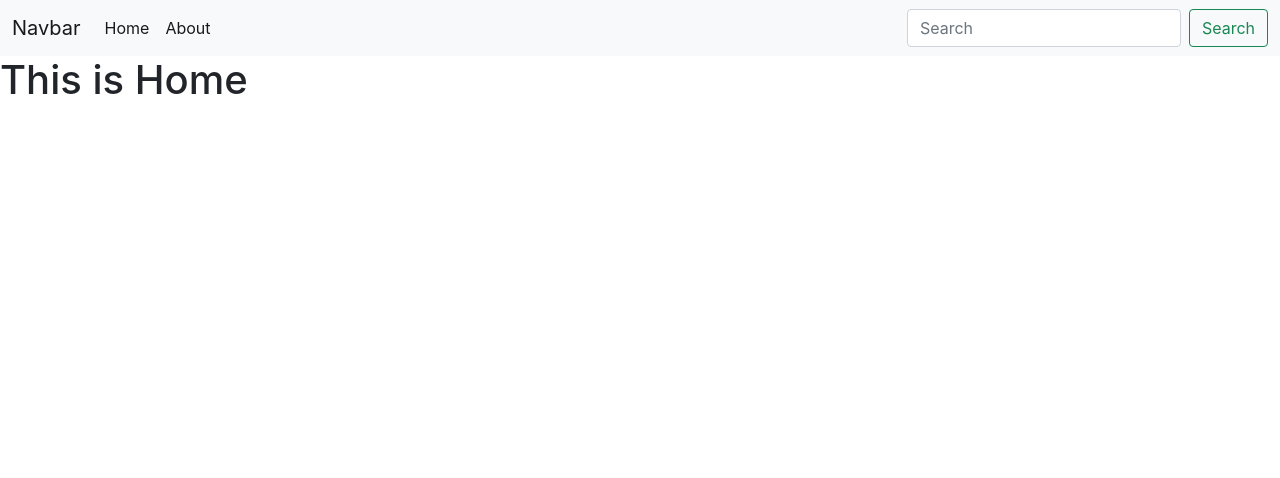
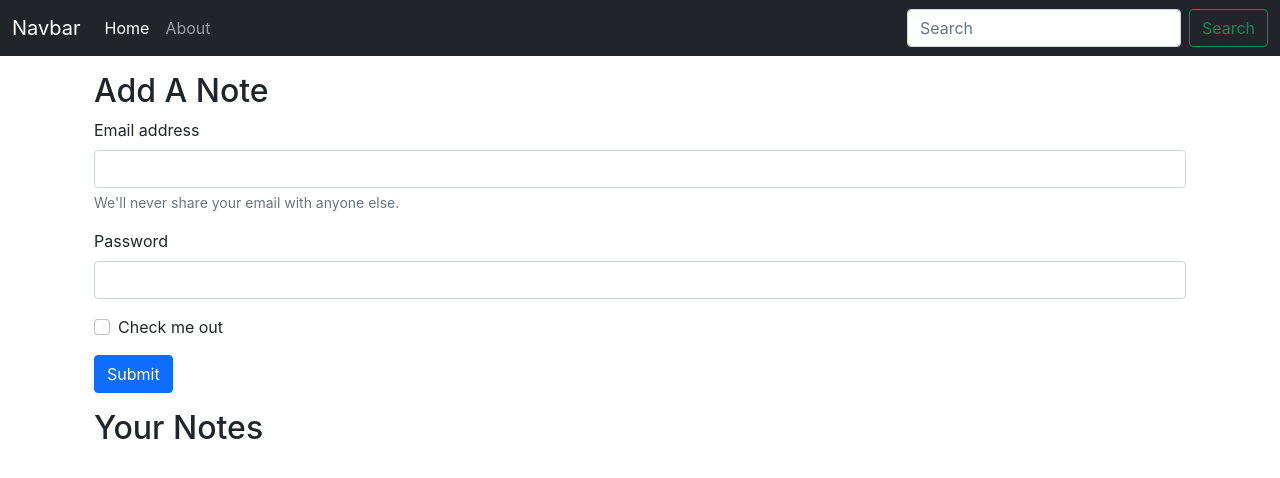
Before and after one commit to arpitbabbar/iNotebook, a React (Create React App) app: page / in a window 1280 px wide. Shown: the top 478 px of the page. Built offline with nearby package versions, Linux system fonts and the light colour scheme.

Commit message:
useLocation

```diff
--- a/src/App.js
+++ b/src/App.js
@@ -14,6 +14,7 @@
     <NoteState>
       <Router>
         <Navbar />
+        <div className='container'>
         <Switch>
           <Route exact path="/">
             <Home />
@@ -22,6 +23,7 @@
             <About />
           </Route>
         </Switch>
+        </div>
       </Router>
       </NoteState>
     </>
--- a/src/components/About.js
+++ b/src/components/About.js
@@ -2,16 +2,10 @@
 import noteContext from '../context/noteContext';
 
 function About() {
-    const a = useContext(noteContext);
-
-    useEffect(()=> {
-        a.update();
-        // eslint-disable-next-line
-    },[])
 
     return (
         <>
-            <h1>This is aBout {a.state.name} and he is {a.state.age} years old.</h1>
+            <h1>This is aBout</h1>
         </>
     )
 }
--- a/src/components/Home.js
+++ b/src/components/Home.js
@@ -2,9 +2,33 @@
 
 function Home() {
     return (
-        <h1>
-            This is Home
-        </h1>
+        <>
+            <div className='container my-3'>
+                <h2>Add A Note</h2>
+                <form>
+                    <div class="mb-3">
+                        <label for="exampleInputEmail1" class="form-label">Email address</label>
+                        <input type="email" class="form-control" id="exampleInputEmail1" aria-describedby="emailHelp" />
+                            <div id="emailHelp" class="form-text">We'll never share your email with anyone else.</div>
+                    </div>
+                    <div class="mb-3">
+                        <label for="exampleInputPassword1" class="form-label">Password</label>
+                        <input type="password" class="form-control" id="exampleInputPassword1" />
+                    </div>
+                    <div class="mb-3 form-check">
+                        <input type="checkbox" class="form-check-input" id="exampleCheck1" />
+                            <label class="form-check-label" for="exampleCheck1">Check me out</label>
+                    </div>
+                    <button type="submit" class="btn btn-primary">Submit</button>
+                </form>
+            </div>
+
+
+            <div className='container my-3'>
+                <h2>Your Notes</h2>
+
+            </div>
+        </>
     )
 }
 
--- a/src/components/Navbar.js
+++ b/src/components/Navbar.js
@@ -1,9 +1,13 @@
-import React from 'react';
-import { Link } from "react-router-dom";
+import React, {useEffect} from 'react';
+import { Link, useLocation } from "react-router-dom";
 
 function Navbar() {
+    let location = useLocation();
+    useEffect(() => {
+        console.log(location.pathname);
+    }, [location])
     return (
-        <nav className="navbar navbar-expand-lg navbar-light bg-light">
+        <nav className="navbar navbar-expand-lg navbar-dark bg-dark">
             <div className="container-fluid">
                 <Link className="navbar-brand" to="/">Navbar</Link>
                 <button className="navbar-toggler" type="button" data-bs-toggle="collapse" data-bs-target="#navbarSupportedContent" aria-controls="navbarSupportedContent" aria-expanded="false" aria-label="Toggle navigation">
@@ -12,10 +16,10 @@
                 <div className="collapse navbar-collapse" id="navbarSupportedContent">
                     <ul className="navbar-nav me-auto mb-2 mb-lg-0">
                         <li className="nav-item">
-                            <Link className="nav-link active" aria-current="page" to="/">Home</Link>
+                            <Link className={`nav-link ${location.pathname==="/"?"active":""}`} aria-current="page" to="/">Home</Link>
                         </li>
                         <li className="nav-item">
-                            <Link className="nav-link active" to="/about">About</Link>
+                            <Link className={`nav-link ${location.pathname==="/about"?"active":""}`} to="/about">About</Link>
                         </li>
 
                     </ul>
--- a/src/context/notes/NoteState.js
+++ b/src/context/notes/NoteState.js
@@ -3,25 +3,9 @@
 
 const NoteState = (props) => {
 
-    const s1 = {
-        "name":"Arpit",
-        "age":"20"
-    }
-
-    const [state, setstate] = useState(s1);
-
-    const update = () => {
-        setTimeout(() => {
-            setstate({
-                "name":"Anshika",
-                "age":"24"
-            })
-        }, 5000);
-    }
-
 
     return (
-    <NoteContext.Provider value={{state:state,update:update}}>
+    <NoteContext.Provider value={{}}>
         {props.children}
     </NoteContext.Provider>
     )
```
